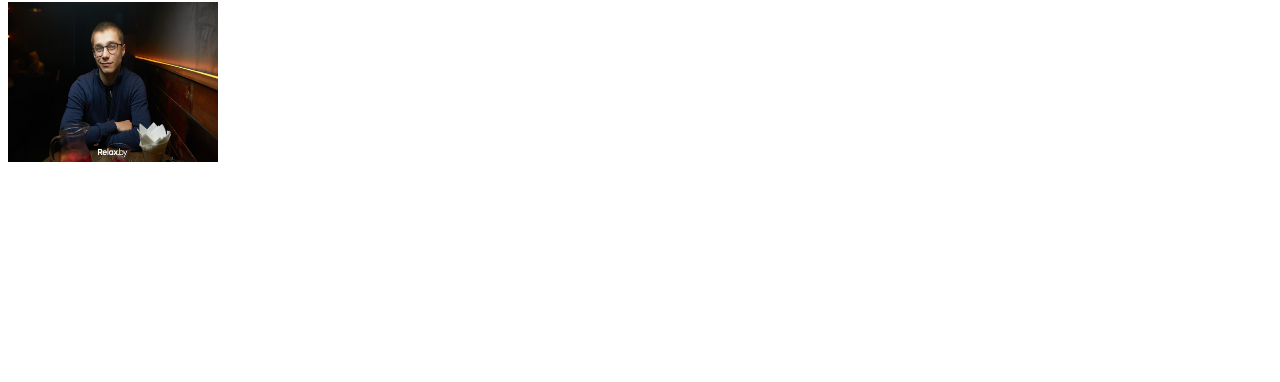
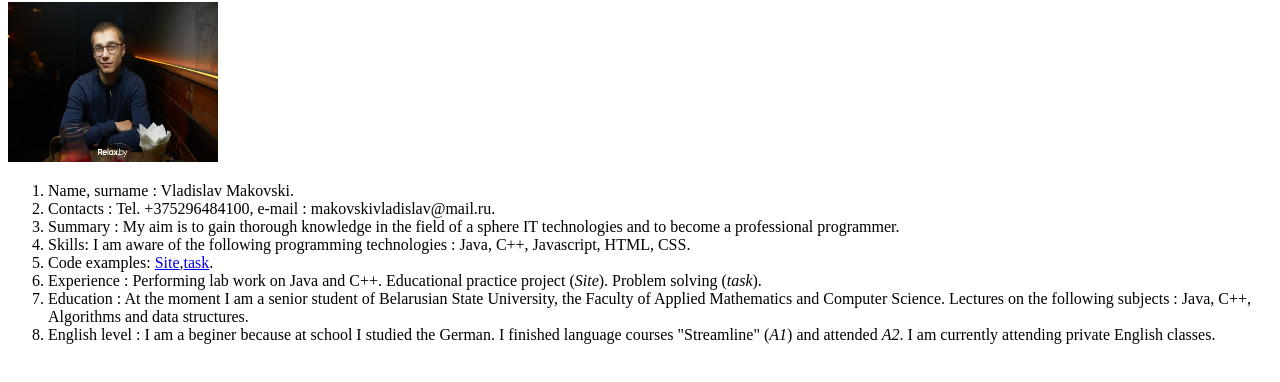
Before and after one commit to Vladislav-Makovski/rsschool-2019Q1-cv, a plain HTML site: page index.html in a window 1280 px wide. Shown: the part 78-460 px from the top of the page. Drawn offline with Linux system fonts and the light colour scheme.

Commit message:
feat: add resume

```diff
--- a/index.html
+++ b/index.html
@@ -12,6 +12,18 @@
     <div class="photo">
       <img src="img/photo.jpg" alt="My photo" width="210" height="160">
     </div>
+    <div class="text">
+      <ol>
+        <li>Name, surname : Vladislav Makovski.</li>
+        <li>Сontacts : Tel. +375296484100, e-mail : makovskivladislav@mail.ru.</li>
+        <li>Summary : My aim is to gain thorough knowledge in the field of a sphere  IT technologies and to become a professional programmer.</li>
+        <li>Skills: I am aware of the following programming technologies : Java, C++, Javascript, HTML, CSS.</li>
+        <li>Code examples: <a href="https://github.com/Vladislav-Makovski/StudyPractice">Site</a>,<a href="https://github.com/Vladislav-Makovski/love-triangle">task</a>.</li>
+        <li>Experience : Performing lab work on Java and C++. Educational practice project (<em>Site</em>). Problem solving (<em>task</em>).</li>
+        <li>Education : At the moment I am a senior student of Belarusian State University, the Faculty of Applied Mathematics and Computer Science. Lectures on the following subjects : Java, C++, Algorithms and data structures.</li>
+        <li>English level : I am a beginer because at school I studied the German. I finished language courses "Streamline" (<em>A1</em>) and attended <em>A2</em>. I am currently attending private English classes.</li>
+      </ol>
+    </div>
   </div>
 </body>
 </html>
```
